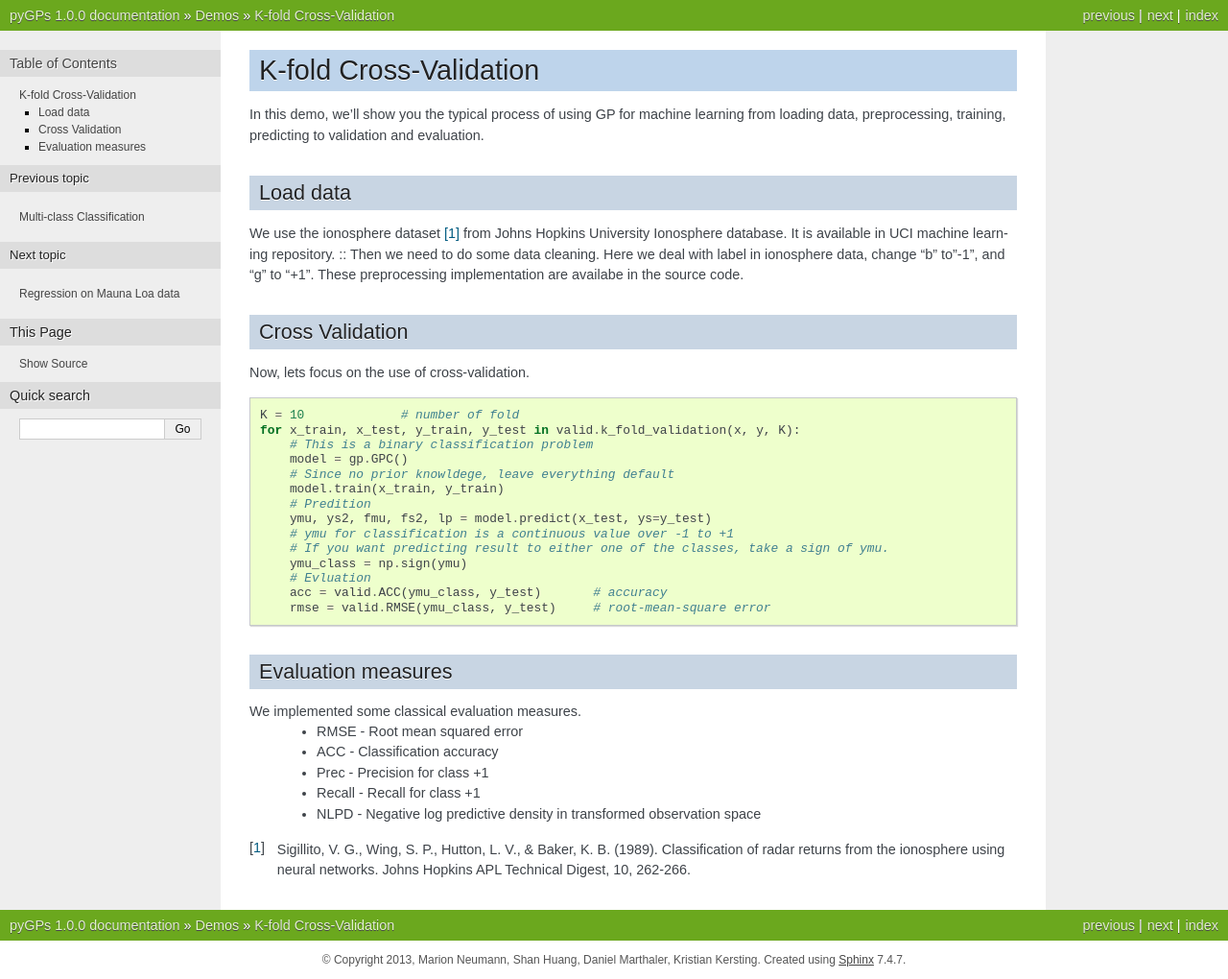
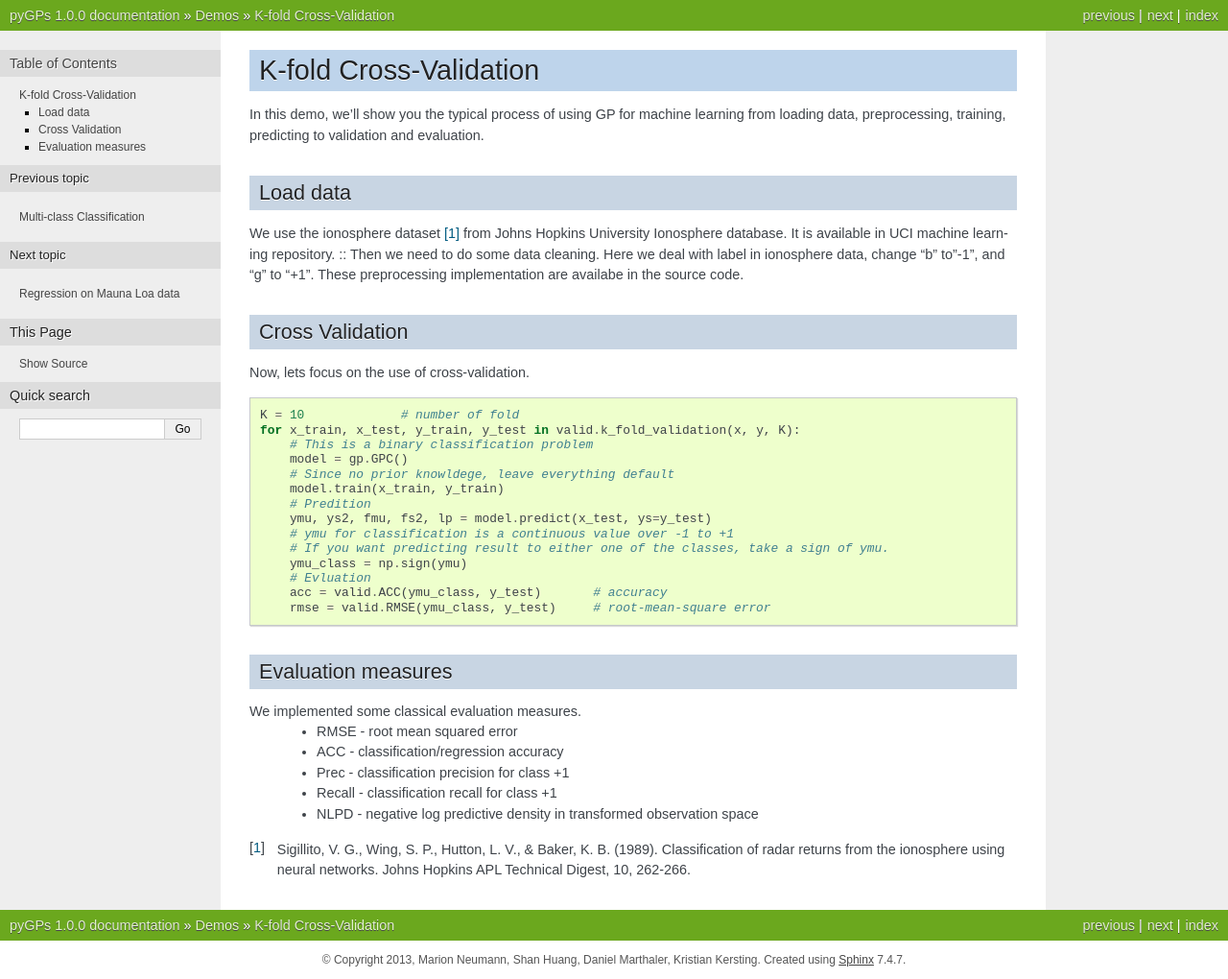
Before and after one commit to marionmari/pyGPs, a Sphinx documentation site: the page built from doc/source/CV.rst, in a window 1280 px wide. Shown: the whole page at 96% size. Built offline with Sphinx 7.4.7, drawn with Linux system fonts in a browser that asks for light colours; formulas are drawn with MathJax 3.

Commit message:
minor changes

```diff
--- a/doc/source/CV.rst
+++ b/doc/source/CV.rst
@@ -33,11 +33,11 @@ Now, lets focus on the use of cross-validation. ::
 Evaluation measures
 ---------------
 We implemented some classical evaluation measures.
-    - RMSE - Root mean squared error
-    - ACC - Classification accuracy
-    - Prec - Precision for class +1
-    - Recall - Recall for class +1
-    - NLPD - Negative log predictive density in transformed observation space
+    - RMSE - root mean squared error
+    - ACC - classification/regression accuracy
+    - Prec - classification precision for class +1
+    - Recall - classification recall for class +1
+    - NLPD - negative log predictive density in transformed observation space
 
 
 
```
